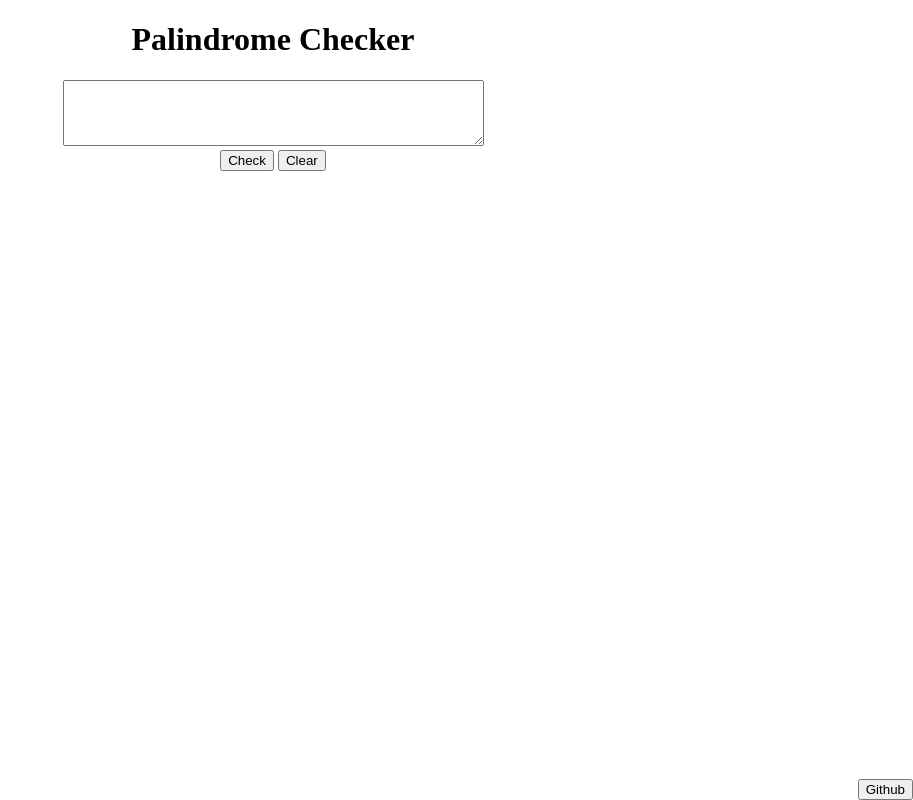
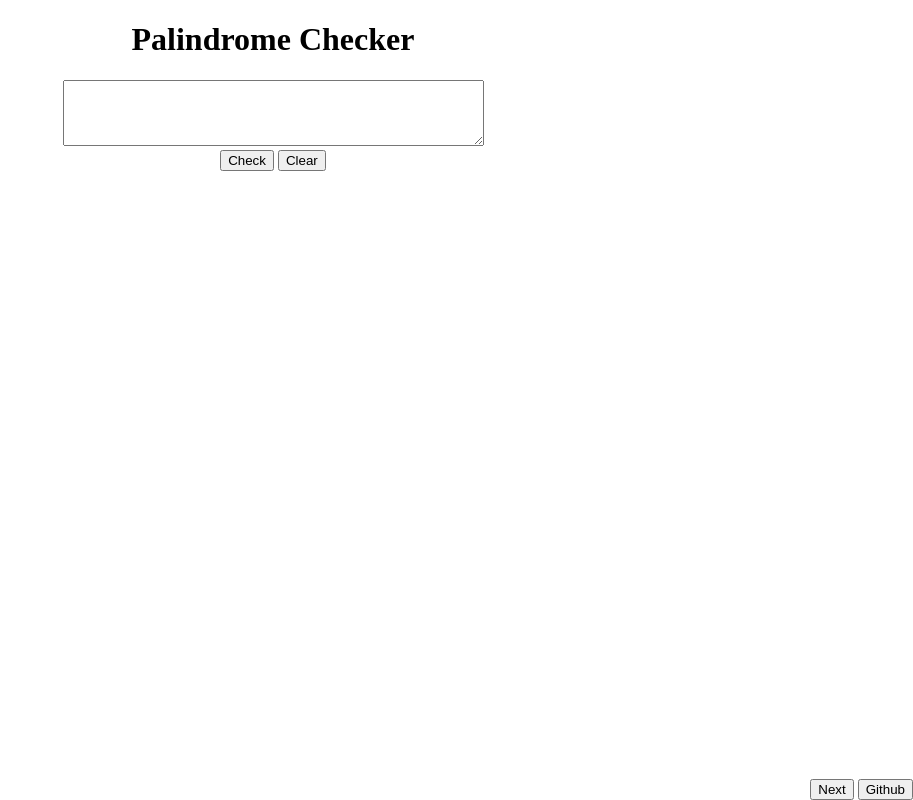
Before and after one commit to mattcamarena/FCC-Palindrome-Checker, a plain HTML site: page index.html in a window 1280 px wide. Shown: the whole page, without its empty margins (367-1280 px from the left). Drawn offline with Linux system fonts and the light colour scheme.

Commit message:
updated next

```diff
--- a/index.html
+++ b/index.html
@@ -21,6 +21,7 @@ footer{
 <label id="is" style="display:none">Is a palindrome</label>
 <label id="isnt" style="display:none">Is not a palindrome</label>
 <footer>
+<button onclick="https://mattcamarena.github.io/FCC-Roman-Numeral-Converter/'">Next</button>
 <button onclick="window.location='https://github.com/mattcamarena/FCC-Palindrome-Checker'">Github</button>
 </footer>
 </body>
```
